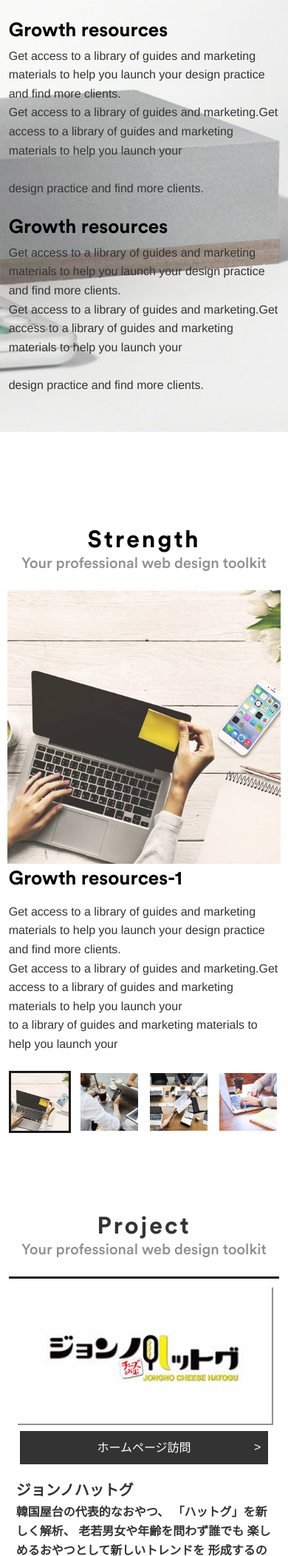
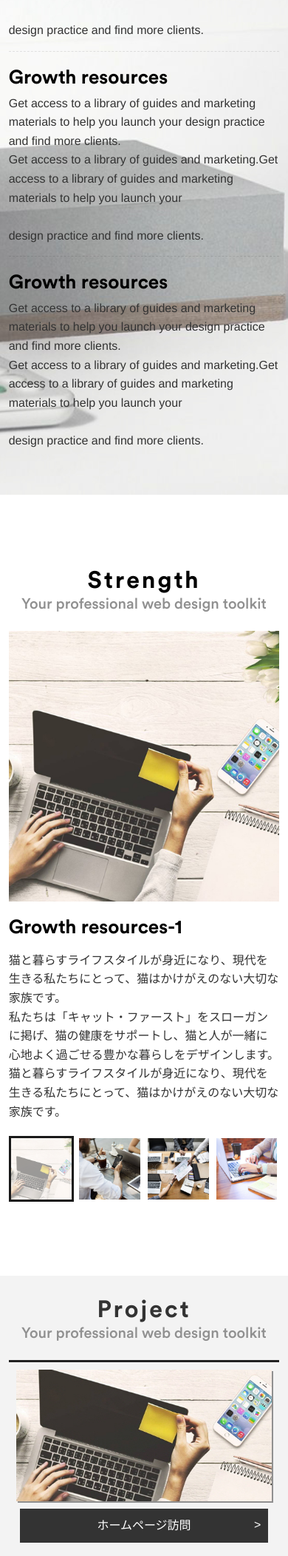
Before and after one commit to xian3967/jayvidkim_portfolio, a PHP site: page / in a window 390 px wide. Shown: the part 3218-5322 px from the top of the page at 74% size. Run offline with PHP 8.4, Linux system fonts and the light colour scheme; some libraries are stand-ins or nearby versions; some web fonts are replaced.

Commit message:
2021/03/08 mainのstrength追加完了

```diff
--- a/assets/css/slick.css
+++ b/assets/css/slick.css
@@ -13,8 +13,6 @@
 
     -webkit-touch-callout: none;
     -khtml-user-select: none;
-    -ms-touch-action: pan-y;
-        touch-action: pan-y;
     -webkit-tap-highlight-color: transparent;
 }
 
@@ -117,3 +115,6 @@
 .slick-arrow.slick-hidden {
     display: none;
 }
+.slick-slide {
+  outline: none;
+ }
--- a/assets/css/style.css
+++ b/assets/css/style.css
@@ -928,7 +931,7 @@ body {
         font-size: 16px;
         font-size: 1.6rem; }
 .p-main .p-main__skill {
-  margin-top: 80px;
+  margin-top: 100px;
   width: 100%;
   background: url("../images/section_skills_img_01.jpg") center;
   background-size: cover;
@@ -936,7 +939,7 @@ body {
   .p-main .p-main__skill .p-main__skill_wrapper {
     margin: 0 auto;
     width: 100%;
-    max-width: 1200px; }
+    max-width: 1100px; }
     .p-main .p-main__skill .p-main__skill_wrapper .p-main__skill__title {
       letter-spacing: 3px;
       padding: 30px 0 0px;
@@ -976,8 +979,12 @@ body {
           .p-main .p-main__skill .p-main__skill_wrapper .p-main__skill__contents_box .p-main__skill__contents {
             width: 100%;
             padding: 0;
-            margin-bottom: 20px;
-            border-right: none; } }
+            margin-bottom: 15px;
+            border-right: none;
+            border-bottom: 1px dashed rgba(0, 0, 0, 0.1);
+            padding-bottom: 15px; }
+            .p-main .p-main__skill .p-main__skill_wrapper .p-main__skill__contents_box .p-main__skill__contents:last-child {
+              border-bottom: none; } }
         .p-main .p-main__skill .p-main__skill_wrapper .p-main__skill__contents_box .p-main__skill__contents h3 {
           color: #000;
           font-size: 26px;
@@ -988,13 +995,14 @@ body {
           font-size: 16px;
           font-size: 1.6rem; }
 .p-main .p-main__project {
-  margin-top: 80px;
+  margin-top: 100px;
   width: 100%;
-  padding: 0 3%; }
+  padding: 0 3%;
+  background: #f3f3f3; }
   .p-main .p-main__project .p-main__project_wrapper {
     margin: 0 auto;
     width: 100%;
-    max-width: 1200px; }
+    max-width: 1100px; }
     .p-main .p-main__project .p-main__project_wrapper .p-main__project__title {
       letter-spacing: 3px;
       padding: 30px 0 0px;
@@ -1098,10 +1113,10 @@ body {
   .p-main .p-main__strength .p-main__strength_wrapper {
     margin: 0 auto;
     width: 100%;
-    max-width: 1200px; }
+    max-width: 1200px;
+    padding: 0 3%; }
     .p-main .p-main__strength .p-main__strength_wrapper .p-main__strength__title {
       letter-spacing: 3px;
-      padding: 30px 0 0px;
       text-align: center;
       font-size: 32px;
       font-size: 3.2rem;
@@ -1124,9 +1139,10 @@ body {
         margin: 0 2.5%;
         position: relative;
         z-index: 7; }
-        @media (max-width: 860px) {
+        @media (max-width: 767px) {
           .p-main .p-main__strength .p-main__strength_wrapper .p-main__strength__contents .flex_left {
-            width: 100%; } }
+            width: 100%;
+            margin: 0 0 15px 0; } }
         .p-main .p-main__strength .p-main__strength_wrapper .p-main__strength__contents .flex_left .base_img {
           width: 100%; }
         .p-main .p-main__strength .p-main__strength_wrapper .p-main__strength__contents .flex_left .strength_img {
@@ -1142,12 +1158,13 @@ body {
       .p-main .p-main__strength .p-main__strength_wrapper .p-main__strength__contents .flex_right {
         width: 40%;
         margin: 0 3%;
-        background: #fff; }
-        @media (max-width: 860px) {
+        background: #fff;
+        position: relative; }
+        @media (max-width: 767px) {
           .p-main .p-main__strength .p-main__strength_wrapper .p-main__strength__contents .flex_right {
-            width: 100%; } }
+            width: 100%;
+            margin: 0; } }
         .p-main .p-main__strength .p-main__strength_wrapper .p-main__strength__contents .flex_right .strength_text_box {
-          min-height: 260px;
           overflow: hidden; }
           .p-main .p-main__strength .p-main__strength_wrapper .p-main__strength__contents .flex_right .strength_text_box .strength_text {
             display: none; }
@@ -1167,25 +1184,50 @@ body {
           display: flex;
           justify-content: center;
           align-items: center;
-          margin-top: 20px; }
-        .p-main .p-main__strength .p-main__strength_wrapper .p-main__strength__contents .flex_right .strength_button {
+          margin-top: 50px; }
+          @media (max-width: 930px) {
+            .p-main .p-main__strength .p-main__strength_wrapper .p-main__strength__contents .flex_right .strength_button_box {
+              margin-top: 20px; } }
+          .p-main .p-main__strength .p-main__strength_wrapper .p-main__strength__contents .flex_right .strength_button_box .strength_button {
             width: 25%;
             margin: 0 5px;
             border: 3px solid #fff;
             overflow: hidden;
-          transition: 0.7s; }
-          .p-main .p-main__strength .p-main__strength_wrapper .p-main__strength__contents .flex_right .strength_button .img {
+            transition: 0.5s;
+            position: relative; }
+            .p-main .p-main__strength .p-main__strength_wrapper .p-main__strength__contents .flex_right .strength_button_box .strength_button .strength_button_text {
+              position: absolute;
+              z-index: 100;
+              bottom: 0;
+              background: #909090;
               width: 100%;
-            transition: 0.7s;
+              text-align: center;
+              color: #fff;
+              padding: 3px 10px;
+              letter-spacing: 0.5px; }
+            .p-main .p-main__strength .p-main__strength_wrapper .p-main__strength__contents .flex_right .strength_button_box .strength_button .img {
+              width: 100%;
+              transition: 0.5s;
               cursor: pointer; }
-            .p-main .p-main__strength .p-main__strength_wrapper .p-main__strength__contents .flex_right .strength_button .img:hover {
+              .p-main .p-main__strength .p-main__strength_wrapper .p-main__strength__contents .flex_right .strength_button_box .strength_button .img:hover {
                 transform: scale(1.1); }
-        .p-main .p-main__strength .p-main__strength_wrapper .p-main__strength__contents .flex_right .strength_button:first-child {
+            @media (max-width: 500px) {
+              .p-main .p-main__strength .p-main__strength_wrapper .p-main__strength__contents .flex_right .strength_button_box .strength_button {
+                margin: 0 2px; } }
+          .p-main .p-main__strength .p-main__strength_wrapper .p-main__strength__contents .flex_right .strength_button_box .strength_button:first-child {
             margin: 0 5px 0 0; }
-        .p-main .p-main__strength .p-main__strength_wrapper .p-main__strength__contents .flex_right .strength_button:last-child {
+            @media (max-width: 500px) {
+              .p-main .p-main__strength .p-main__strength_wrapper .p-main__strength__contents .flex_right .strength_button_box .strength_button:first-child {
+                margin: 0 2px 0 0; } }
+          .p-main .p-main__strength .p-main__strength_wrapper .p-main__strength__contents .flex_right .strength_button_box .strength_button:last-child {
             margin: 0 0 0 5px; }
-        .p-main .p-main__strength .p-main__strength_wrapper .p-main__strength__contents .flex_right .button_checked {
+            @media (max-width: 500px) {
+              .p-main .p-main__strength .p-main__strength_wrapper .p-main__strength__contents .flex_right .strength_button_box .strength_button:last-child {
+                margin: 0 0 0 2px; } }
+          .p-main .p-main__strength .p-main__strength_wrapper .p-main__strength__contents .flex_right .strength_button_box .button_checked {
             border: 3px solid #191919; }
+            .p-main .p-main__strength .p-main__strength_wrapper .p-main__strength__contents .flex_right .strength_button_box .button_checked img {
+              opacity: 0.5; }
 
 /*
  * -----------------------------------------------------------------
--- a/assets/js/js.js
+++ b/assets/js/js.js
@@ -17,6 +17,9 @@
     }else{
       $('.l-header__main__background__text').hide();
     }
+    var testHeight = $('.strength_text.current').outerHeight();
+    console.log(testHeight);
+    $('.strength_text_box').css('height',testHeight);
   });
 
   $('.introJs').addClass('display-intro');
@@ -98,16 +101,33 @@
     $('.p-main__project__contents_box_hide').fadeOut();
     $('.more_button').show();
   });
-
   $('.strength_button_img').click(function(event){
     var id = event.target.id;
+    var testHeight = $('.strength_text.current').outerHeight();
+    console.log(testHeight);
+    $('.strength_text_box').css('height',testHeight);
     $('.strength_img').hide();
-    $('.strength_text').hide();
+    $('.strength_text').hide().removeClass('current');
     $('.strength_button').removeClass('button_checked');
     setTimeout(function() {
       $('.img_'  + id).fadeIn();
-      $('.text_' + id).fadeIn();
+      $('.text_' + id).fadeIn().addClass('current');
       $('.strength_button_' + id).addClass('button_checked');
     }, 100);
   });
+/*
+  $('.slick-dots').hide();
+  $('#01').click(function(){
+    $('#slick-slide-control10').click();
+  });
+  $('#02').click(function(){
+    $('#slick-slide-control11').click();
+  });
+  $('#03').click(function(){
+    $('#slick-slide-control12').click();
+  });
+  $('#04').click(function(){
+    $('#slick-slide-control13').click();
+  });
+  */
 })(jQuery);
--- a/assets/sass/object/project/_main.scss
+++ b/assets/sass/object/project/_main.scss
@@ -17,7 +17,7 @@
     .p-main__about_wrapper{
       margin:0 auto;
       width:100%;
-      max-width: 1200px;
+      max-width: 1100px;
       padding: 0 3%;
       .p-main__about__title{
         text-align: center;
@@ -93,7 +93,7 @@
     }
   }
   .p-main__contact{
-    margin-top:80px;
+    margin-top:100px;
     background: url('../images/section_contact_img_01.jpg') center;
     background-size: cover;
     .p-main__contact_wrapper{
@@ -141,7 +141,7 @@
     }
   }
   .p-main__skill{
-  margin-top: 80px;
+  margin-top: 100px;
   width:100%;
   background: url('../images/section_skills_img_01.jpg') center;
   background-size: cover;
@@ -149,7 +149,7 @@
   .p-main__skill_wrapper{
     margin:0 auto;
     width:100%;
-    max-width: 1200px;
+    max-width: 1100px;
     .p-main__skill__title{
       letter-spacing: 3px;
       padding:30px 0 0px;
@@ -190,8 +190,13 @@
         @media (max-width: 767px) {
           width:100%;
           padding:0;
-          margin-bottom:20px;
+          margin-bottom:15px;
           border-right: none;
+          border-bottom: 1px dashed rgba(0, 0, 0, 0.1);
+          padding-bottom: 15px;
+          &:last-child{
+            border-bottom:none;
+          }
         }
         h3{
           color:$black;
@@ -206,13 +211,14 @@
   }
   }
   .p-main__project{
-  margin-top: 80px;
+  margin-top: 100px;
   width:100%;
   padding:0 3%;
+  background: #f3f3f3;
   .p-main__project_wrapper{
     margin:0 auto;
     width:100%;
-    max-width: 1200px;
+    max-width: 1100px;
     .p-main__project__title{
       letter-spacing: 3px;
       padding:30px 0 0px;
@@ -236,6 +242,7 @@
         display: block;
         width: 200px;
         margin: 0 auto;
+        padding-bottom: 20px;
         a{
           width: 100%;
           margin:10px 0;
@@ -260,7 +267,10 @@
           border-top: 3px solid #222;
           padding: 20px 10px;
           text-align: center;
-          @media (max-width: 768px) {
+          @media (max-width: 1024px) {
+            width: 300px;
+          }
+          @media (max-width: 767px) {
             width: 100%;
             padding:10px;
           }
@@ -300,7 +310,10 @@
           border-top: 3px solid #222;
           margin-left: 50px;
           padding: 20px 20px;
-          @media (max-width: 768px) {
+          @media (max-width: 1024px) {
+            width: calc(100% - 350px);
+          }
+          @media (max-width: 767px) {
             width: 100%;
             margin-left: 0;
             border-top:none;
@@ -327,9 +340,9 @@
     margin:0 auto;
     width:100%;
     max-width: 1200px;
+    padding:0 3%;
     .p-main__strength__title{
       letter-spacing: 3px;
-      padding:30px 0 0px;
       text-align: center;
       @include fzb(32);
       color:$black;
@@ -351,8 +364,9 @@
         margin:0 2.5%;
         position:relative;
         z-index: 7;
-        @media (max-width: 860px) {
+        @media (max-width: 767px) {
           width: 100%;
+          margin:0 0 15px 0;
         }
         .base_img{
           width:100%;
@@ -374,11 +388,11 @@
         width:40%;
         margin:0 3%;
         background: #fff;
-        @media (max-width: 860px) {
+        position:relative;
+        @media (max-width: 767px) {
           width: 100%;
-        }
+          margin:0;        }
         .strength_text_box{
-          min-height: 260px;
           overflow: hidden;
           .strength_text{
             display: none;
@@ -400,6 +414,8 @@
           display: flex;
           justify-content: center;
           align-items: center;
+          margin-top:50px;
+          @media (max-width: 930px) {
             margin-top:20px;
           }
           .strength_button{
@@ -407,27 +423,42 @@
             margin:0 5px;
             border:3px solid #fff;
             overflow: hidden;
-          transition: 0.7s;
+            transition: 0.5s;
+            position: relative;
             .img{
               width:100%;
-            transition: 0.7s;
+              transition: 0.5s;
               cursor: pointer;
               &:hover{
                  transform: scale(1.1);
               }
             }
+            @media (max-width: 500px) {
+              margin:0 2px;
+            }
           }
           .strength_button:first-child{
             margin:0 5px 0 0;
+            @media (max-width: 500px) {
+              margin:0 2px 0 0;
+            }
           }
           .strength_button:last-child{
             margin:0 0 0 5px;
+            @media (max-width: 500px) {
+              margin:0 0 0 2px;
+            }
           }
           .button_checked{
             border:3px solid #191919;
+            img{
+
+              opacity: 0.5;
             }
           }
         }
       }
     }
   }
+  }
+}
--- a/index.html
+++ b/index.html
@@ -34,7 +34,7 @@
           <ul>
             <li><a href="#anc_01">About Me</a></li>
             <li><a href="#anc_02">Skills</a></li>
-            <li><a href="#anc_01">Strength</a></li>
+            <li><a href="#anc_03">Strength</a></li>
             <li><a href="#anc_04">Project</a></li>
             <li><a href="#anc_01">FAQ</a></li>
             <li><a href="#anc_01">Contact</a></li>
@@ -50,12 +50,12 @@
       </div>
       <div class="l-header__nav__hambugermenu circular">
         <ul>
-          <li><a href="index.html#anc_01">About Me</a></li>
-          <li><a href="index.html#anc_02">Skills</a></li>
-          <li><a href="index.html#anc_01">Strength</a></li>
-          <li><a href="index.html#anc_04">Project</a></li>
-          <li><a href="index.html#anc_01">FAQ</a></li>
-          <li><a href="index.html#anc_01">Contact</a></li>
+          <li><a href="#anc_01">About Me</a></li>
+          <li><a href="#anc_02">Skills</a></li>
+          <li><a href="#anc_03">Strength</a></li>
+          <li><a href="#anc_04">Project</a></li>
+          <li><a href="#anc_01">FAQ</a></li>
+          <li><a href="#anc_01">Contact</a></li>
           <li><a>X Close</a></li>
         </ul>
         <p>Tel:080 2133 3587 / Mail:xian3967@gmail.com<br>Adress:東京都渋谷区渋谷2丁目10 -7 大幸第三ビル3F</p>
@@ -180,29 +180,29 @@
           </div>
           <div class="flex_right">
             <div class="strength_text_box">
-              <div class="strength_text text_01">
+              <div class="strength_text text_01 current">
                 <h3 class="circular">Growth resources-1</h3>
-                <p>Get access to a library of guides and marketing materials to help you launch your design practice and find more clients.<br>
-                  Get access to a library of guides and marketing.Get access to a library of guides and marketing materials to help you launch your <br>
-                  to a library of guides and marketing materials to help you launch your</p>
+                <p>猫と暮らすライフスタイルが身近になり、現代を生きる私たちにとって、猫はかけがえのない大切な家族です。<br>
+                  私たちは「キャット・ファースト」をスローガンに掲げ、猫の健康をサポートし、猫と人が一緒に心地よく過ごせる豊かな暮らしをデザインします。<br>
+                  猫と暮らすライフスタイルが身近になり、現代を生きる私たちにとって、猫はかけがえのない大切な家族です。</p>
               </div>
               <div class="strength_text text_02">
                 <h3 class="circular">Growth resources-2</h3>
-                <p>Get access to a library of guides and marketing materials to help you launch your design practice and find more clients.<br>
-                  Get access to a library of guides and marketing.Get access to a library of guides and marketing materials to help you launch your <br>
-                  to a library of guides and marketing materials to help you launch your</p>
+                <p>猫と暮らすライフスタイルが身近になり、現代を生きる私たちにとって、猫はかけがえのない大切な家族です。<br>
+                  私たちは「キャット・ファースト」をスローガンに掲げ、猫の健康をサポートし、猫と人が一緒に心地よく過ごせる豊かな暮らしをデザインします。<br>
+                  猫と暮らすライフスタイルが身近になり、現代を生きる私たちにとって、猫はかけがえのない大切な家族です。</p>
               </div>
               <div class="strength_text text_03">
                 <h3 class="circular">Growth resources-3</h3>
-                <p>Get access to a library of guides and marketing materials to help you launch your design practice and find more clients.<br>
-                  Get access to a library of guides and marketing.Get access to a library of guides and marketing materials to help you launch your <br>
-                  to a library of guides and marketing materials to help you launch your</p>
+                <p>猫と暮らすライフスタイルが身近になり、現代を生きる私たちにとって、猫はかけがえのない大切な家族です。<br>
+                  私たちは「キャット・ファースト」をスローガンに掲げ、猫の健康をサポートし、猫と人が一緒に心地よく過ごせる豊かな暮らしをデザインします。<br>
+                  猫と暮らすライフスタイルが身近になり、現代を生きる私たちにとって、猫はかけがえのない大切な家族です。</p>
               </div>
               <div class="strength_text text_04">
                 <h3 class="circular">Growth resources-4</h3>
-                <p>Get access to a library of guides and marketing materials to help you launch your design practice and find more clients.<br>
-                  Get access to a library of guides and marketing.Get access to a library of guides and marketing materials to help you launch your <br>
-                  to a library of guides and marketing materials to help you launch your</p>
+                <p>猫と暮らすライフスタイルが身近になり、現代を生きる私たちにとって、猫はかけがえのない大切な家族です。<br>
+                  私たちは「キャット・ファースト」をスローガンに掲げ、猫の健康をサポートし、猫と人が一緒に心地よく過ごせる豊かな暮らしをデザインします。<br>
+                  猫と暮らすライフスタイルが身近になり、現代を生きる私たちにとって、猫はかけがえのない大切な家族です。</p>
               </div>
             </div>
             <div class="strength_button_box">
@@ -222,7 +222,7 @@
           <div class="p-main__project__contents_box">
             <div class="p-main__project__contents">
               <div class="p-main__project__contents_left">
-                <img src="./assets/images/section_project_img_06.jpg" alt="">
+                <img src="./assets/images/section_project_img_12.jpg" alt="">
                 <div class="button">
                   <a href="#">ホームページ訪問</a>
                 </div>
@@ -240,7 +240,7 @@
             </div>
             <div class="p-main__project__contents">
               <div class="p-main__project__contents_left">
-                <img src="./assets/images/section_project_img_06.jpg" alt="">
+                <img src="./assets/images/section_project_img_12.jpg" alt="">
                 <div class="button">
                   <a href="#">ホームページ訪問</a>
                 </div>
@@ -258,7 +258,7 @@
             </div>
             <div class="p-main__project__contents">
               <div class="p-main__project__contents_left">
-                <img src="./assets/images/section_project_img_06.jpg" alt="">
+                <img src="./assets/images/section_project_img_12.jpg" alt="">
                 <div class="button">
                   <a href="#">ホームページ訪問</a>
                 </div>
@@ -281,7 +281,7 @@
           <div class="p-main__project__contents_box p-main__project__contents_box_hide">
             <div class="p-main__project__contents">
               <div class="p-main__project__contents_left">
-                <img src="./assets/images/section_project_img_06.jpg" alt="">
+                <img src="./assets/images/section_project_img_12.jpg" alt="">
                 <div class="button">
                   <a href="#">ホームページ訪問</a>
                 </div>
@@ -299,7 +299,7 @@
             </div>
             <div class="p-main__project__contents">
               <div class="p-main__project__contents_left">
-                <img src="./assets/images/section_project_img_06.jpg" alt="">
+                <img src="./assets/images/section_project_img_12.jpg" alt="">
                 <div class="button">
                   <a href="#">ホームページ訪問</a>
                 </div>
@@ -317,7 +317,7 @@
             </div>
             <div class="p-main__project__contents">
               <div class="p-main__project__contents_left">
-                <img src="./assets/images/section_project_img_06.jpg" alt="">
+                <img src="./assets/images/section_project_img_12.jpg" alt="">
                 <div class="button">
                   <a href="#">ホームページ訪問</a>
                 </div>
@@ -335,7 +335,7 @@
             </div>
             <div class="p-main__project__contents">
               <div class="p-main__project__contents_left">
-                <img src="./assets/images/section_project_img_06.jpg" alt="">
+                <img src="./assets/images/section_project_img_12.jpg" alt="">
                 <div class="button">
                   <a href="#">ホームページ訪問</a>
                 </div>
@@ -353,7 +353,7 @@
             </div>
             <div class="p-main__project__contents">
               <div class="p-main__project__contents_left">
-                <img src="./assets/images/section_project_img_06.jpg" alt="">
+                <img src="./assets/images/section_project_img_12.jpg" alt="">
                 <div class="button">
                   <a href="#">ホームページ訪問</a>
                 </div>
@@ -409,7 +409,13 @@
           autoplaySpeed: 4000,
           infinite: true,
           fade: true,
-          pauseOnHover: false
+          pauseOnHover: false,
+          draggable: false,
+          swipe: false,
+          swipeToSlide: false,
+          touchMove: false,
+          draggable: false,
+          accessibility: false
         });
       });
 
```
Also changed, not shown: other parts of assets/css/style.css (+29 -19 lines), assets/sass/layout/_header.scss (+17 -10 lines), assets/images/section_project_img_12.jpg (added), 3 other files. Lines whose indentation alone changed are shown as unchanged.
